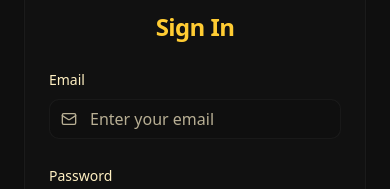
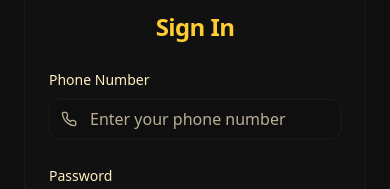
Before and after one commit to squidsquesh/glowflix-stream, a React (Vite) app: page /login in a window 390 px wide. Shown: the part 279-468 px from the top of the page. Built offline with nearby package versions, Linux system fonts and the light colour scheme.

Commit message:
Add phone number field

```diff
--- a/src/pages/Auth/Login.tsx
+++ b/src/pages/Auth/Login.tsx
@@ -1,6 +1,6 @@
 import { useState } from 'react';
 import { motion } from 'framer-motion';
-import { Mail, Lock, Eye, EyeOff } from 'lucide-react';
+import { Phone, Lock, Eye, EyeOff } from 'lucide-react';
 import { Link } from 'react-router-dom';
 import { Button } from '@/components/ui/button';
 import { Input } from '@/components/ui/input';
@@ -8,12 +8,12 @@ import { Card, CardContent, CardHeader, CardTitle } from '@/components/ui/card';
 
 export default function Login() {
   const [showPassword, setShowPassword] = useState(false);
-  const [email, setEmail] = useState('');
+  const [phone, setPhone] = useState('');
   const [password, setPassword] = useState('');
 
   const handleSubmit = (e: React.FormEvent) => {
     e.preventDefault();
-    console.log('Login attempt:', { email, password });
+    console.log('Login attempt:', { phone, password });
   };
 
   return (
@@ -42,17 +42,17 @@ export default function Login() {
             </CardHeader>
             <CardContent>
               <form onSubmit={handleSubmit} className="space-y-6">
-                {/* Email Field */}
+                {/* Phone Field */}
                 <div className="space-y-2">
-                  <label htmlFor="email" className="text-sm font-medium">Email</label>
+                  <label htmlFor="phone" className="text-sm font-medium">Phone Number</label>
                   <div className="relative">
-                    <Mail className="absolute left-3 top-1/2 transform -translate-y-1/2 text-muted-foreground w-4 h-4" />
+                    <Phone className="absolute left-3 top-1/2 transform -translate-y-1/2 text-muted-foreground w-4 h-4" />
                     <Input
-                      id="email"
-                      type="email"
-                      placeholder="Enter your email"
-                      value={email}
-                      onChange={(e) => setEmail(e.target.value)}
+                      id="phone"
+                      type="tel"
+                      placeholder="Enter your phone number"
+                      value={phone}
+                      onChange={(e) => setPhone(e.target.value)}
                       className="pl-10 bg-background/50 border-border/50 focus:border-primary"
                       required
                     />
```
